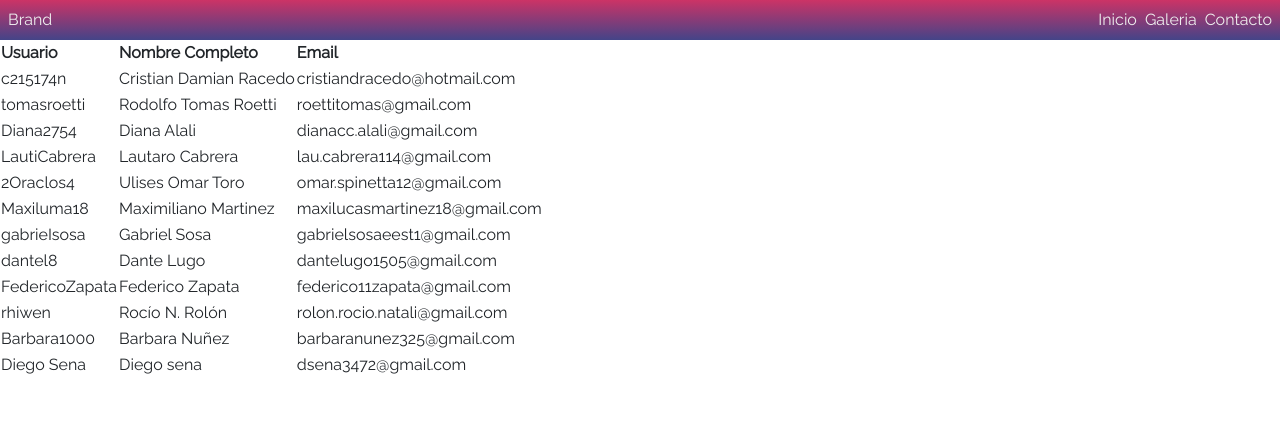
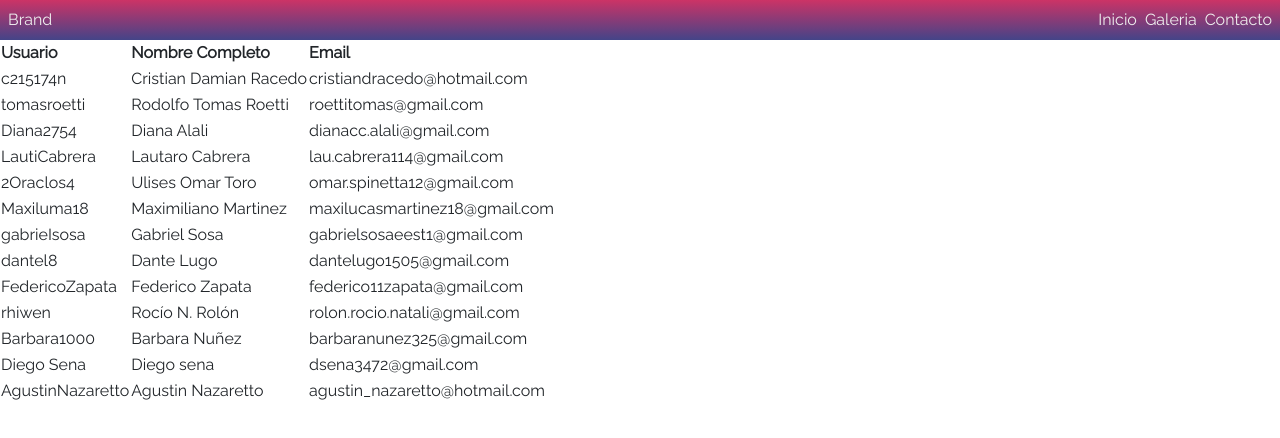
Before and after one commit to C215714N/git-fpescar-lxv14, a plain HTML site: page index.html in a window 1280 px wide. Drawn offline with nearby package versions, Linux system fonts and the light colour scheme; a script that the page names is missing.

Commit message:
agregar colaboradores

```diff
--- a/index.html
+++ b/index.html
@@ -107,6 +107,11 @@
                     <td>Diego sena</td>
                     <td>dsena3472@gmail.com</td>
                 </tr>
+                <tr>
+                    <td>AgustinNazaretto</td>
+                    <td>Agustin Nazaretto</td>
+                    <td>agustin_nazaretto@hotmail.com</td>
+                </tr>
             </tbody>
         </table>
         <!-- Formulario de Contacto -->
```
Also changed, not shown: readme.md.
